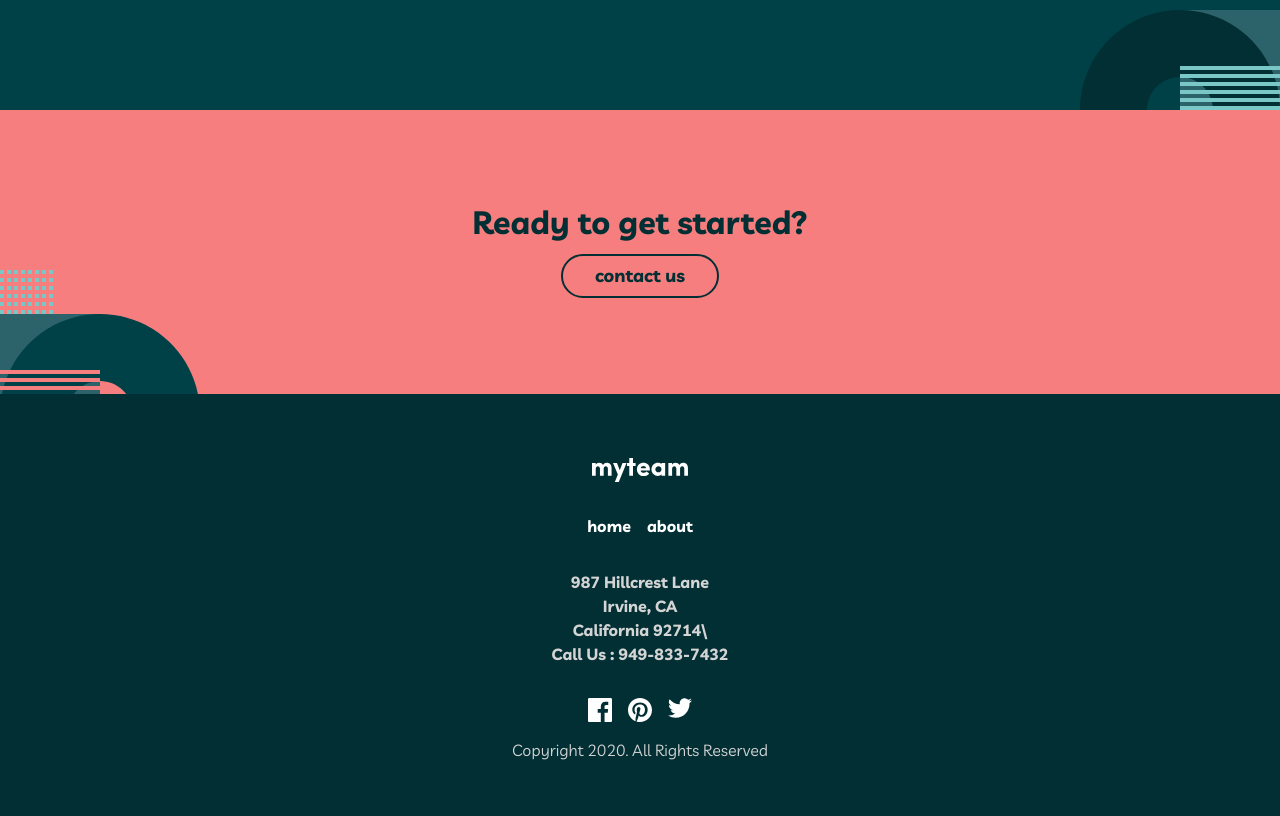
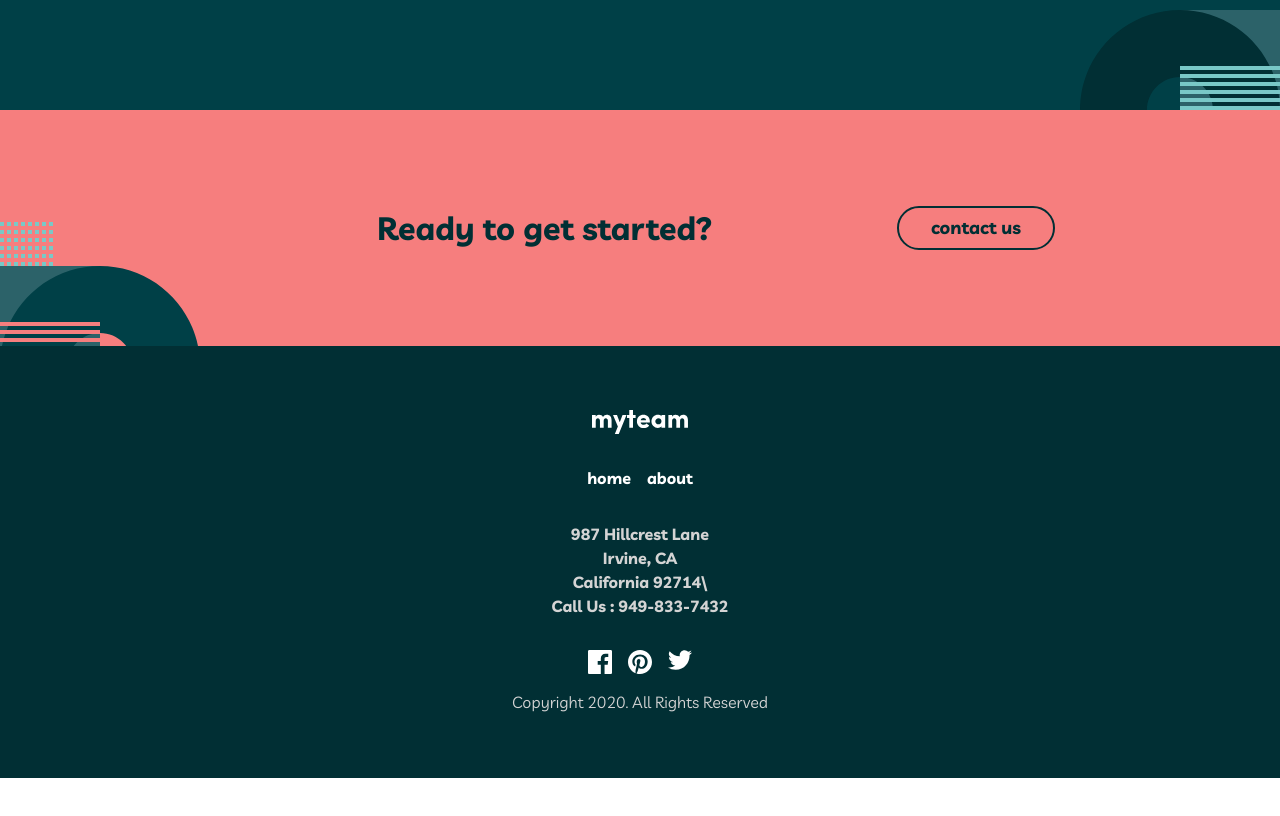
Before and after one commit to Braden0006/myteam-website, a React (Vite) app: page / in a window 1280 px wide. Shown: the part 2468-3284 px from the top of the page. After the commit the page ends 3246 px from the top, so only its background shows below. Built offline with nearby package versions, Linux system fonts and the light colour scheme.

Commit message:
made "ContactSection" responsive on tablet

```diff
--- a/src/Components/ContactSection/ContactSection.tsx
+++ b/src/Components/ContactSection/ContactSection.tsx
@@ -2,11 +2,11 @@ import React from "react";
 
 export default function ContactSection() {
   return (
-    <div className="contact-section relative flex flex-col items-center justify-center bg-lightred">
-      <h1 className="contact-section__title w-70v mt-24 mb-4 text-center text-32 leading-8 font-livvic font-bold text-darkergreen">
+    <div className="contact-section relative flex flex-col items-center justify-center bg-lightred md:flex-row md:py-24 md:gap-8">
+      <h1 className="contact-section__title w-70v mt-24 mb-4 text-center text-32 leading-8 font-livvic font-bold text-darkergreen md:mt-0 md:mb-0 md:w-50%">
         Ready to get started?
       </h1>
-      <button className="contact-section__button mb-24 border-darkergreen border-2 rounded-3xl py-1.5 px-8 text-lg text-darkergreen font-livvic font-bold">
+      <button className="contact-section__button mb-24 border-darkergreen border-2 rounded-3xl py-1.5 px-8 text-lg text-darkergreen font-livvic font-bold md:mb-0">
         contact us
       </button>
       <svg
--- a/tailwind.config.js
+++ b/tailwind.config.js
@@ -34,6 +34,7 @@ module.exports = {
         "30v": "30vw",
         "40v": "40vw",
         "50v": "50vw",
+        '50%': '50%',
         '55v': '55vw',
         "60v": "60vw",
         "70v": "70vw",
```
